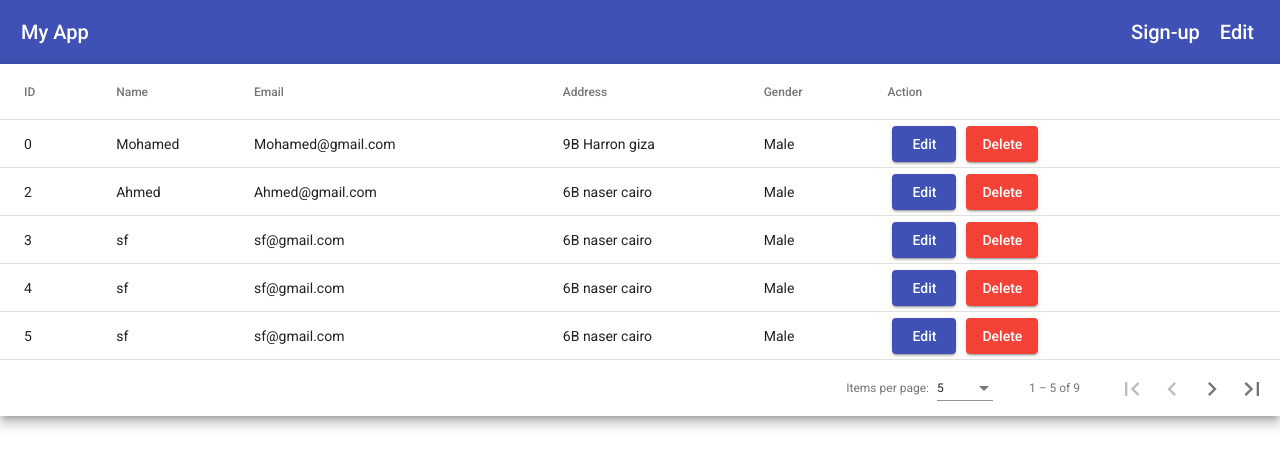
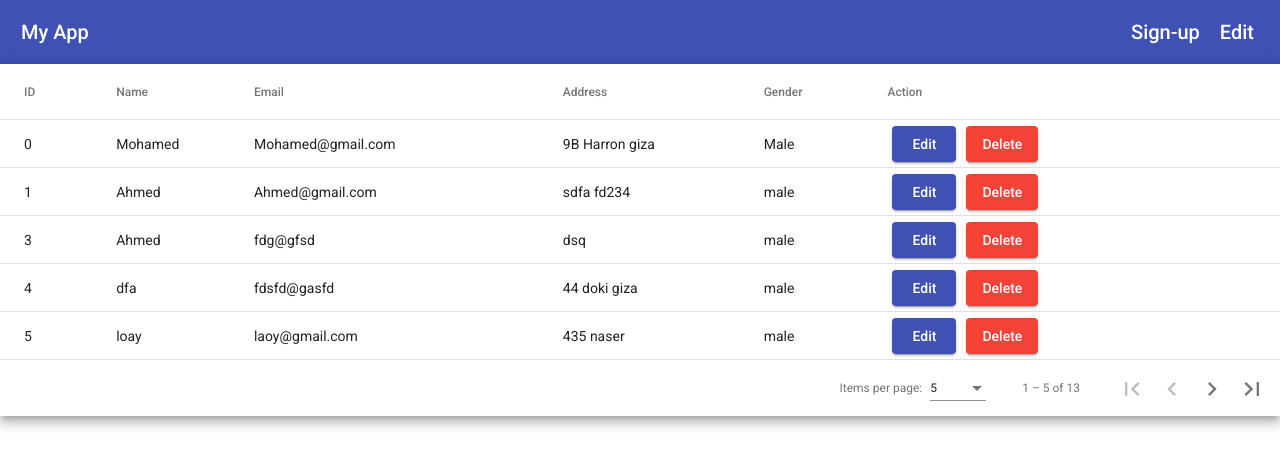
Before and after one commit to Mohammad-talaat/angular-3rd-task, an Angular app: page / in a window 1280 px wide. Shown: the top 468 px of the page. Built offline with nearby package versions, Linux system fonts and the light colour scheme; data requests are answered from the project's data file.

Commit message:
add create user function

```diff
--- a/back-end-DB/db.json
+++ b/back-end-DB/db.json
@@ -12,92 +12,136 @@
       "gender": "Male"
     },
     {
-      "id": 2,
       "name": "Ahmed",
       "email": "Ahmed@gmail.com",
-      "phone": "01234567891",
+      "phone": "10012312312",
       "address": {
-        "street": "6B naser ",
-        "city": "cairo"
+        "street": "sdfa",
+        "city": "fd234"
       },
-      "gender": "Male"
+      "gender": "male",
+      "id": 1
     },
     {
-      "id": 3,
-      "name": "sf",
-      "email": "sf@gmail.com",
-      "phone": "01234567891",
+      "name": "Ahmed",
+      "email": "fdg@gfsd",
+      "phone": "fsdg",
       "address": {
-        "street": "6B naser ",
-        "city": "cairo"
+        "street": "dsq",
+        "city": null
       },
-      "gender": "Male"
+      "gender": "male",
+      "id": 3
     },
     {
-      "id": 4,
-      "name": "sf",
-      "email": "sf@gmail.com",
-      "phone": "01234567891",
+      "name": "dfa",
+      "email": "fdsfd@gasfd",
+      "phone": "dfadf",
       "address": {
-        "street": "6B naser ",
-        "city": "cairo"
+        "street": "44 doki",
+        "city": "giza"
       },
-      "gender": "Male"
+      "gender": "male",
+      "id": 4
     },
     {
-      "id": 5,
-      "name": "sf",
-      "email": "sf@gmail.com",
-      "phone": "01234567891",
+      "name": "loay ",
+      "email": "laoy@gmail.com",
+      "phone": "0293u102931",
       "address": {
-        "street": "6B naser ",
-        "city": "cairo"
+        "street": "435 ",
+        "city": "naser"
       },
-      "gender": "Male"
+      "gender": "male",
+      "id": 5
     },
     {
-      "id": 6,
-      "name": "sf",
-      "email": "sf@gmail.com",
-      "phone": "01234567891",
+      "name": null,
+      "email": null,
+      "phone": null,
       "address": {
-        "street": "6B naser ",
-        "city": "cairo"
+        "street": null,
+        "city": null
       },
-      "gender": "Male"
+      "gender": null,
+      "id": 6
     },
     {
-      "id": 7,
-      "name": "sf",
-      "email": "sf@gmail.com",
-      "phone": "01234567891",
+      "name": "dfa",
+      "email": "sdsf@gs",
+      "phone": "3424",
       "address": {
-        "street": "6B naser ",
-        "city": "cairo"
+        "street": "sdfa",
+        "city": "dfadsf"
       },
-      "gender": "Male"
+      "gender": "female",
+      "id": 7
     },
     {
-      "id": 8,
-      "name": "sf",
-      "email": "sf@gmail.com",
-      "phone": "01234567891",
+      "name": null,
+      "email": null,
+      "phone": null,
       "address": {
-        "street": "6B naser ",
-        "city": "cairo"
+        "street": null,
+        "city": null
       },
-      "gender": "Male"
+      "gender": null,
+      "id": 8
     },
     {
-      "id": 9,
-      "name": "sf",
-      "email": "sf@gmail.com",
-      "phone": "01234567891",
+      "name": "dafda",
+      "email": "dfadf@fds",
+      "phone": "dfasf",
       "address": {
-        "street": "6B naser ",
-        "city": "cairo"
+        "street": "dafa",
+        "city": "afd"
       },
-      "gender": "Male"
+      "gender": "female",
+      "id": 9
+    },
+    {
+      "name": "22",
+      "email": "fdaf@dsf",
+      "phone": "dafdfa",
+      "address": {
+        "street": "dfsa",
+        "city": "dfad"
+      },
+      "gender": "female",
+      "id": 10
+    },
+    {
+      "name": null,
+      "email": null,
+      "phone": null,
+      "address": {
+        "street": null,
+        "city": null
+      },
+      "gender": null,
+      "id": 11
+    },
+    {
+      "name": "new ",
+      "email": "snew@gnew",
+      "phone": "132940234",
+      "address": {
+        "street": "sldf",
+        "city": "sdfa"
+      },
+      "gender": "male",
+      "id": 12
+    },
+    {
+      "name": null,
+      "email": null,
+      "phone": null,
+      "address": {
+        "street": null,
+        "city": null
+      },
+      "gender": null,
+      "id": 13
     }
   ]
 }
--- a/src/app/app.component.html
+++ b/src/app/app.component.html
@@ -35,7 +35,7 @@
       <!-- Symbol Column -->
       <ng-container matColumnDef="address">
         <th mat-header-cell *matHeaderCellDef mat-sort-header> Address </th>
-        <td mat-cell *matCellDef="let user"> {{user.address.street}}{{user.address.city}}  </td>
+        <td mat-cell *matCellDef="let user"> {{user.address.street}} {{user.address.city}}  </td>
       </ng-container>
 
       <ng-container matColumnDef="gender">
@@ -46,7 +46,7 @@
       <ng-container  matColumnDef="action">
         <th  mat-header-cell *matHeaderCellDef mat-sort-header>Action </th>
         <td mat-cell *matCellDef="let user">
-          <button class='button-DIY' (click)="openDialog()" mat-raised-button color="primary">Edit</button>
+          <button class='button-DIY' (click)="editDialog(user)" mat-raised-button color="primary">Edit</button>
           <button class='button-DIY' mat-raised-button color="warn">Delete</button>
         </td>
       </ng-container>
--- a/src/app/app.component.ts
+++ b/src/app/app.component.ts
@@ -33,20 +33,26 @@ export class AppComponent implements OnInit {
       this.loadUsers()
     }
 
-
     openDialog(): void {
-      const dialogRef = this.dialog.open(DialogTest, {
+      let dialogRef = this.dialog.open(DialogTest, {
         width: '500px',
-        data: this.users,
-
+        data:['Create a new user']
       });
-
       dialogRef.afterClosed().subscribe(result => {
         console.log('The dialog was closed', result);
+        this.loadUsers()
       });
     }
 
-
+    editDialog(user:any){
+      let dialogRef = this.dialog.open(DialogTest,{
+          width:'500px',
+          data:['Edit User',user]
+        })
+        dialogRef.afterOpened().subscribe(()=>{
+          console.log('the edit dialog has been opened')
+        })
+    }
 
     loadUsers(){
       this.userService.getUsers().subscribe({
--- a/src/app/shared-module/components/dialog/dialog.component.html
+++ b/src/app/shared-module/components/dialog/dialog.component.html
@@ -1,9 +1,5 @@
-<h2 mat-dialog-title>Create a new user</h2>
+<h2 mat-dialog-title>{{this.data[0]}}</h2>
 <div mat-dialog-content>
-  <app-form></app-form>
-  <!-- {{data[0].name}} -->
-  <!-- the line above is the data coming from users array in the app component -->
+  <app-form [dialogReference]="dialogRef"></app-form>
 </div>
-<div mat-dialog-actions>
-  <button mat-button (click)="closeDialog()">Save</button>
-</div>
+<div mat-dialog-actions></div>
--- a/src/app/shared-module/components/form/form.component.html
+++ b/src/app/shared-module/components/form/form.component.html
@@ -24,8 +24,8 @@
     </mat-select>
   </mat-form-field>
 
-  <h4>Address</h4>
   <div formGroupName="address">
+    <h4>Address</h4>
     <mat-form-field  appearance="fill">
           <mat-label>Street</mat-label>
           <input matInput formControlName="street">
@@ -37,5 +37,5 @@
       </mat-form-field>
   </div>
 
-  <button >Submit</button>
+  <button mat-button (submit)="onFormSubmit" >Submit</button>
 </form>
--- a/src/app/shared-module/components/form/form.component.ts
+++ b/src/app/shared-module/components/form/form.component.ts
@@ -1,5 +1,7 @@
-import { Component, OnInit } from '@angular/core';
+import { Component, Input, OnInit } from '@angular/core';
 import { FormBuilder, FormGroup, Validators ,FormsModule,NgForm } from '@angular/forms';
+import { UserModel } from '../../models/user-model';
+import { ControllerService } from '../../services/controller.service';
 
   interface Options {
     value: string;
@@ -12,9 +14,9 @@ import { FormBuilder, FormGroup, Validators ,FormsModule,NgForm } from '@angular
   styleUrls: ['./form.component.scss']
 })
 export class FormComponent implements OnInit {
-
+  @Input() dialogReference:any
   regiForm:any
-  constructor(fb:FormBuilder) {
+  constructor(fb:FormBuilder,private userService:ControllerService) {
     this.regiForm = fb.group({
       'name' : [null, Validators.required],
       'email':[null, Validators.compose([Validators.required,Validators.email])],
@@ -31,11 +33,22 @@ export class FormComponent implements OnInit {
     {value: 'male', viewValue: 'Male'},
     {value: 'female', viewValue: 'Female'},
   ];
-  ngOnInit(): void {
-  }
+  ngOnInit(): void {}
 
-  onFormSubmit(form:NgForm)
-  {
-    console.log(form);
+  onFormSubmit(form:UserModel){
+    let user:UserModel = {
+      name: form.name ,
+      email:  form.email ,
+      phone:  form.phone ,
+      address:  {
+        street:  form.address.street ,
+        city:  form.address.city
+      },
+      gender: form.gender ,
+    }
+    this.userService.createUser(user).subscribe()
+    this.regiForm.reset()
+    this.dialogReference.close()
+
   }
 }
--- a/src/app/shared-module/models/user-model.ts
+++ b/src/app/shared-module/models/user-model.ts
@@ -1,5 +1,5 @@
 export interface UserModel {
-  id:number;
+  id?:number;
   name:string;
   email:string;
   phone:string;
--- a/src/app/shared-module/services/controller.service.ts
+++ b/src/app/shared-module/services/controller.service.ts
@@ -15,7 +15,7 @@ export class ControllerService {
   }
 
   createUser(user:UserModel){
-    return this.http.post<UserModel>('http://localhost:3000/users',{user})
+    return this.http.post<UserModel>('http://localhost:3000/users',user)
   }
 
 
```
